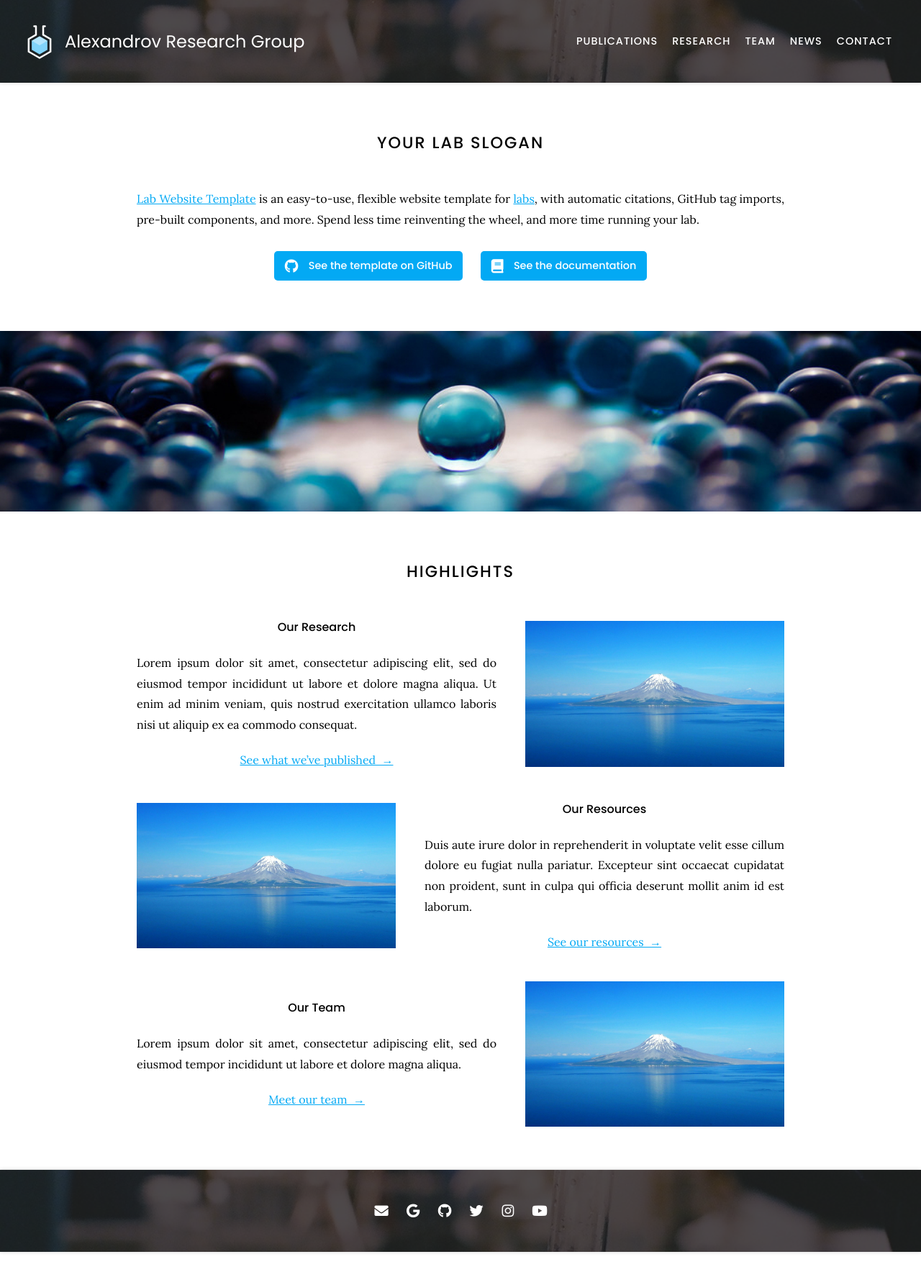
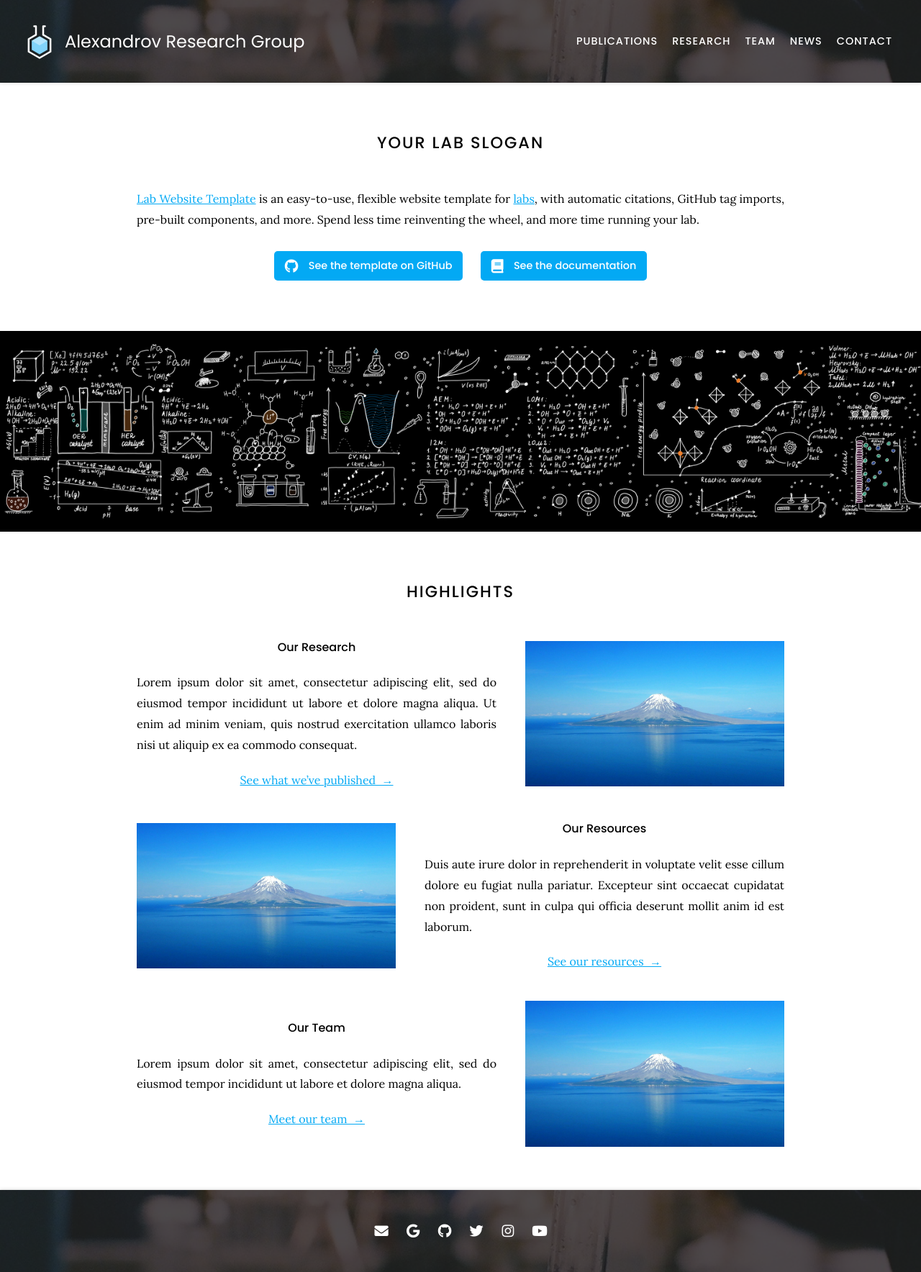
Before and after one commit to valexandrov/webpage, a Jekyll site: the page built from index.md, in a window 1280 px wide. Shown: the whole page at 72% size. Built offline with Jekyll 4.4.1, drawn with Linux system fonts in a browser that asks for light colours; nearby versions of some CDN libraries; before the commit the page ends 1740 px from its top, so only the background shows below that.

Commit message:
change banner image

```diff
--- a/index.md
+++ b/index.md
@@ -27,7 +27,7 @@
 
 {% include section.html full=true %}
 
-{% include banner.html image="images/banner.jpg" %}
+{% include banner.html image="images/IMG_0024_invert.PNG" %}
 
 {% include section.html %}
 
```
Also changed, not shown: images/IMG_0024_invert.PNG (added).
